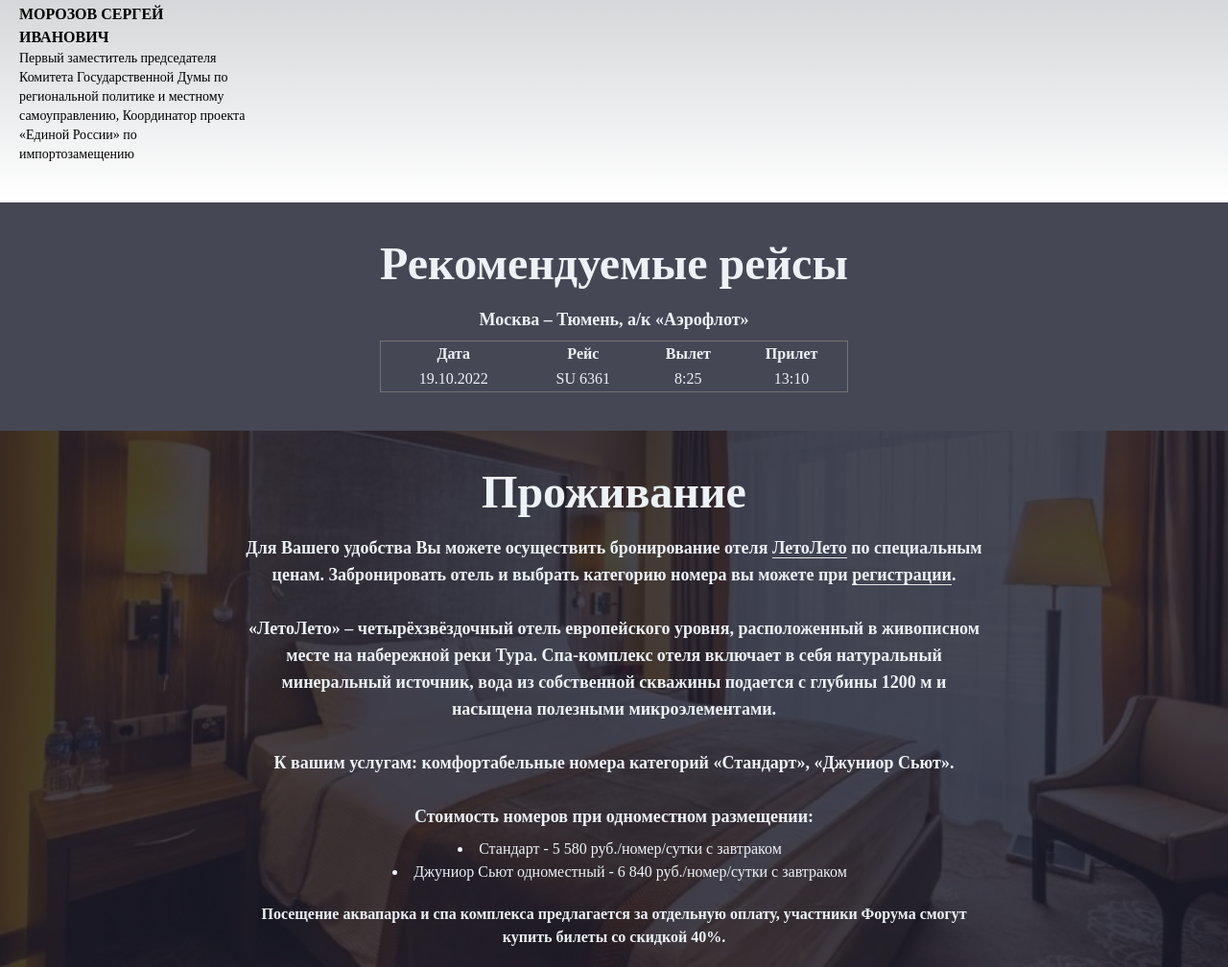
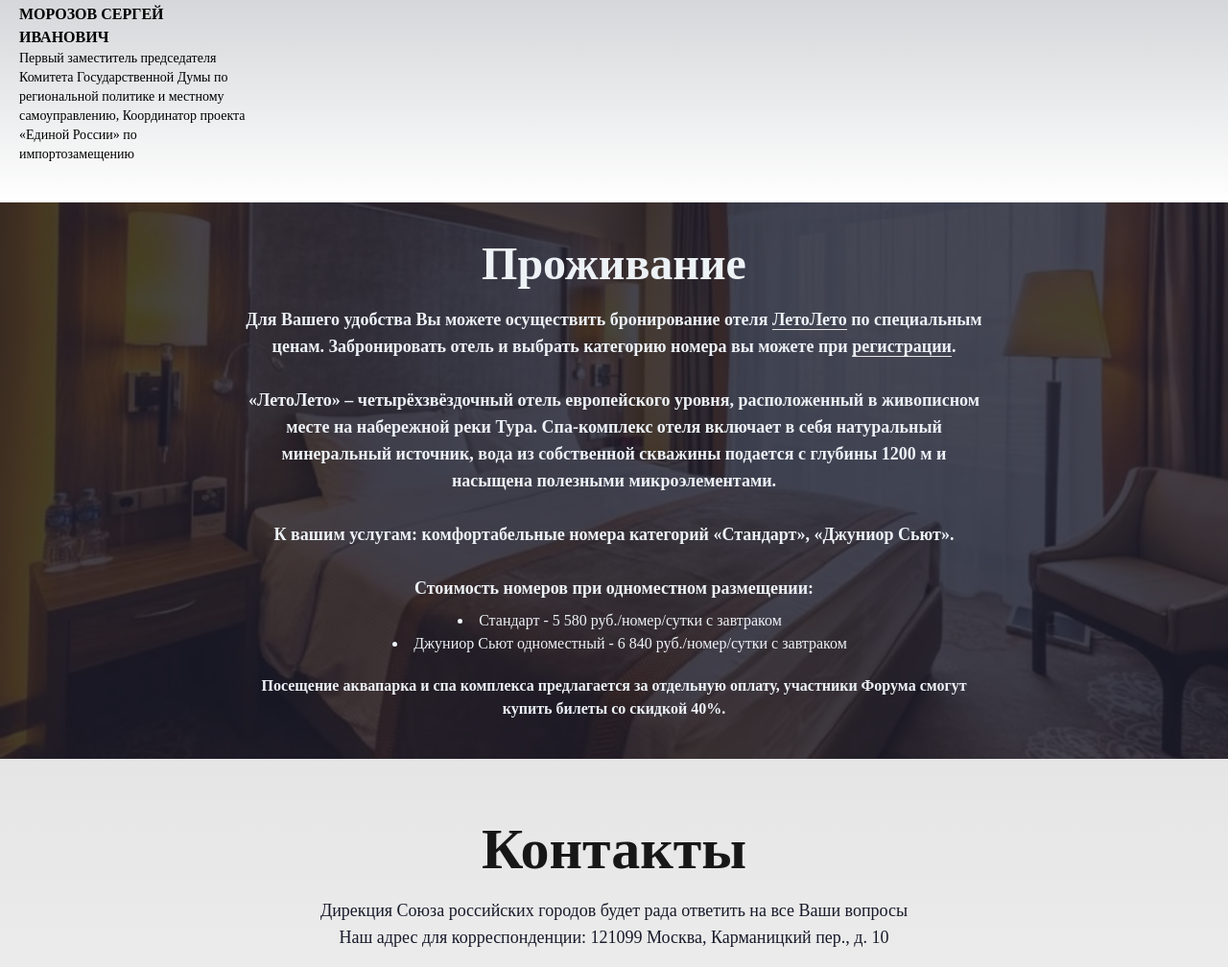
Before and after one commit to urc-ru/crossborder.urc.ru, a website: page index.html in a window 1280 px wide. Shown: the part 6953-7961 px from the top of the page at 96% size. Drawn offline with nearby package versions, Linux system fonts and the light colour scheme; a web font is replaced by a local one.

Commit message:
upd agenda

```diff
--- a/index.html
+++ b/index.html
@@ -434,34 +434,6 @@
 	</div>
 </div>
 <!-- End Session 5-->
-<!-- Fligths-->
-<div id="hotel" class="hero">
-	<div class="hero-overlay bg-opacity-80"></div>
-	<div class="py-10 text-center hero-content text-neutral-content">
-		<div class="max-w-screen-md">
-			<h3 class="mb-5 text-3xl font-bold lg:text-5xl">
-			Рекомендуемые рейсы
-			</h3>
-				<p class="mb-2 text-lg font-bold">Москва – Тюмень, а/к «Аэрофлот»</p>
-				<table class="w-full border border-gray-500">
-					<tr>
-						<th>Дата</th>
-						<th>Рейс</th>
-						<th>Вылет</th>
-						<th>Прилет</th>
-					</tr>
-					<tr>
-						<td>19.10.2022</td>
-						<td>SU 6361</td>
-						<td>8:25</td>
-						<td>13:10</td>
-					</tr>
-				</table>
-			</div>
-		</div>
-	</div>
-</div>
-<!-- End Fligths -->
 <!-- Hotel -->
 <div id="hotel" class="hero" style="background-image: url(hotel.jpg);">
 	<div class="hero-overlay bg-opacity-80"></div>
```
Also changed, not shown: tailwind.css.
